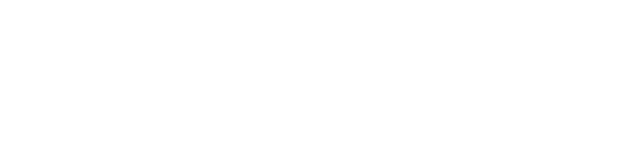
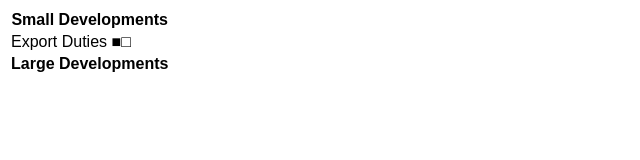
Before and after one commit to NPBruce/NPBruce.github.io, a plain HTML site: page index.html in a window 1280 px wide. Shown: the whole page, without its empty margins (0-640 px from the left). Drawn offline with Linux system fonts and the light colour scheme.

Commit message:
Update index.html

```diff
--- a/index.html
+++ b/index.html
@@ -26,6 +26,23 @@
     </style>
 </head>
 <body>
+<table>
+    <thead>
+        <tr>
+            <th colspan=2>Small Developments</th>
+        </tr>
+    </thead>
+    <tbody>
+        <tr>
+            <td>Export Duties ■□</td>
+        </tr>
+    </tbody>
+    <thead>
+        <tr>
+            <th colspan=2>Large Developments</th>
+        </tr>
+    </thead>
+</table>
 
 </body>
 </html>
```
